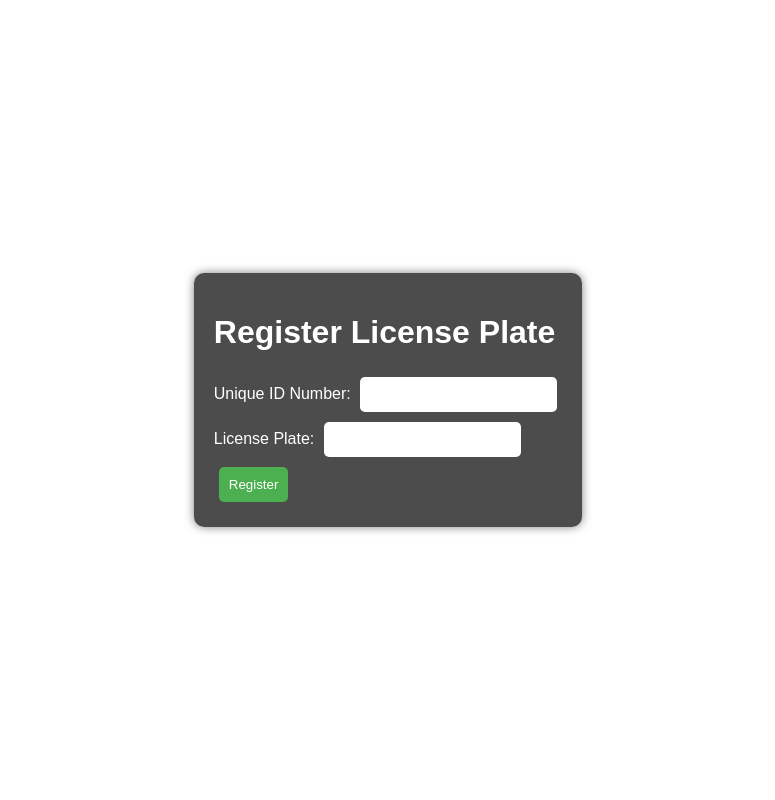
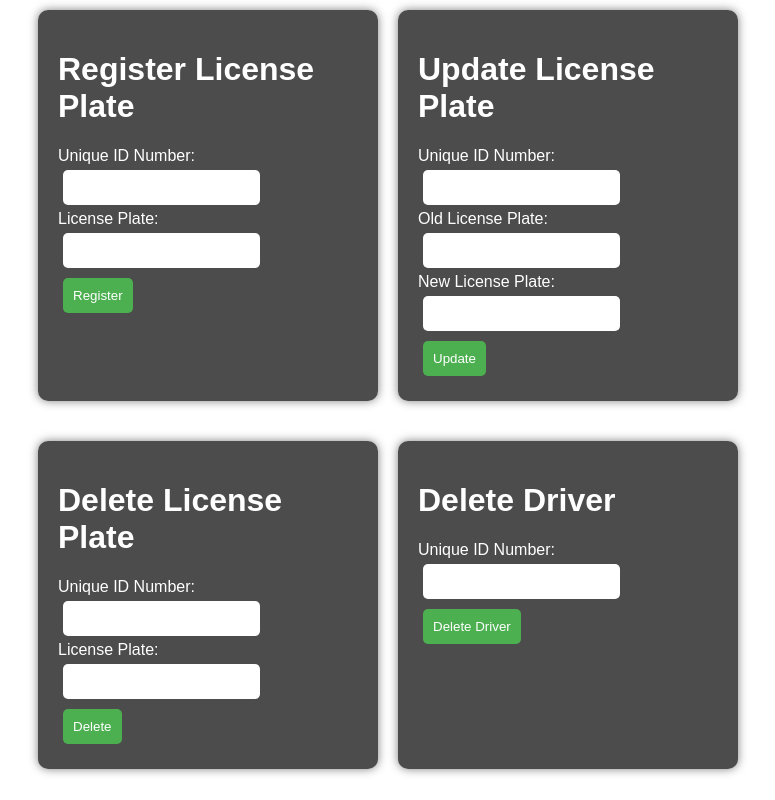
Before and after one commit to siyamregn777/Authomated_Gate_easyOCR, a Flask app: page / in a window 1280 px wide. Shown: the whole page, without its empty margins (252-1027 px from the left). Run offline with Flask 3, Linux system fonts and the light colour scheme.

Commit message:
add delete button to delete driver_id and license

```diff
--- a/app.py
+++ b/app.py
@@ -1,5 +1,3 @@
-#app.py
-
 from flask import Flask, request, jsonify, render_template
 import mysql.connector
 
@@ -70,6 +68,87 @@ def register_plate():
     conn.close()
     return jsonify({"message": "License Plate Registered!"}), 200
 
+@app.route('/update_plate', methods=['POST'])
+def update_plate():
+    id_number = request.form['update_id']
+    old_plate = request.form['old_plate']
+    new_plate = request.form['new_plate']
+
+    conn = mysql.connector.connect(
+        host='localhost',
+        user='root',  # Replace with your MySQL username
+        password='root',  # Replace with your MySQL password
+        database='Registration'  # Updated database name
+    )
+    c = conn.cursor()
+
+    # Check if the existing plate belongs to the given ID
+    c.execute('SELECT * FROM plates WHERE id_number = %s AND plate = %s', (id_number, old_plate))
+    plate = c.fetchone()
+
+    if plate is None:
+        conn.close()
+        return jsonify({"message": "No license plate found for the given ID!"}), 404
+
+    # Update the license plate
+    c.execute('UPDATE plates SET plate = %s WHERE id_number = %s AND plate = %s', (new_plate, id_number, old_plate))
+    conn.commit()
+    conn.close()
+    return jsonify({"message": "License Plate Updated!"}), 200
+
+@app.route('/delete_plate', methods=['POST'])
+def delete_plate():
+    id_number = request.form['delete_id']
+    plate = request.form['delete_plate']
+
+    conn = mysql.connector.connect(
+        host='localhost',
+        user='root',  # Replace with your MySQL username
+        password='root',  # Replace with your MySQL password
+        database='Registration'  # Updated database name
+    )
+    c = conn.cursor()
+
+    # Check if the existing plate belongs to the given ID
+    c.execute('SELECT * FROM plates WHERE id_number = %s AND plate = %s', (id_number, plate))
+    existing_plate = c.fetchone()
+
+    if existing_plate is None:
+        conn.close()
+        return jsonify({"message": "No license plate found for the given ID!"}), 404
+
+    # Delete the license plate
+    c.execute('DELETE FROM plates WHERE id_number = %s AND plate = %s', (id_number, plate))
+    conn.commit()
+    conn.close()
+    return jsonify({"message": "License Plate Deleted!"}), 200
+
+@app.route('/delete_driver', methods=['POST'])
+def delete_driver():
+    id_number = request.form['delete_driver_id']
+
+    conn = mysql.connector.connect(
+        host='localhost',
+        user='root',  # Replace with your MySQL username
+        password='root',  # Replace with your MySQL password
+        database='Registration'  # Updated database name
+    )
+    c = conn.cursor()
+
+    # Check if the driver exists
+    c.execute('SELECT * FROM drivers WHERE id_number = %s', (id_number,))
+    driver = c.fetchone()
+
+    if driver is None:
+        conn.close()
+        return jsonify({"message": "No driver found with the given ID!"}), 404
+
+    # Delete the driver, which will also delete associated license plates
+    c.execute('DELETE FROM drivers WHERE id_number = %s', (id_number,))
+    conn.commit()
+    conn.close()
+    return jsonify({"message": "Driver and associated license plates deleted!"}), 200
+
 @app.route('/')
 def index():
     return render_template('index.html')
--- a/templates/index.html
+++ b/templates/index.html
@@ -10,16 +10,33 @@
             color: white;
             font-family: Arial, sans-serif;
             display: flex;
-            justify-content: center;
+            flex-direction: column;
             align-items: center;
             height: 100vh;
             margin: 0;
+        }
+        .alert {
+            display: none;
+            background-color: rgba(255, 255, 255, 0.8);
+            color: #333;
+            padding: 10px;
+            border-radius: 5px;
+            margin: 10px;
+            width: 300px;
+            text-align: center;
+        }
+        .form-container {
+            display: flex;
+            justify-content: center;
+            margin-bottom: 20px;
         }
         form {
             background: rgba(0, 0, 0, 0.7);
             padding: 20px;
             border-radius: 10px;
             box-shadow: 0 0 10px rgba(0, 0, 0, 0.5);
+            margin: 10px;
+            width: 300px; /* Set a fixed width for forms */
         }
         input[type="text"], input[type="submit"] {
             padding: 10px;
@@ -36,8 +53,43 @@
             background-color: #45a049;
         }
     </style>
+    <script src="https://code.jquery.com/jquery-3.6.0.min.js"></script>
+    <script>
+        $(document).ready(function () {
+            $("form").on("submit", function (event) {
+                event.preventDefault(); // Prevent the form from submitting the default way
+                const form = $(this);
+                const url = form.attr("action");
+                const method = form.attr("method");
+
+                $.ajax({
+                    type: method,
+                    url: url,
+                    data: form.serialize(),
+                    success: function (response) {
+                        showAlert(response.message, "success");
+                    },
+                    error: function (xhr) {
+                        showAlert(xhr.responseJSON.message, "error");
+                    }
+                });
+            });
+        });
+
+        function showAlert(message, type) {
+            const alertBox = $(".alert");
+            alertBox.text(message);
+            alertBox.css("background-color", type === "success" ? "rgba(0, 255, 0, 0.8)" : "rgba(255, 0, 0, 0.8)");
+            alertBox.show();
+            setTimeout(function () {
+                alertBox.hide();
+            }, 3000);
+        }
+    </script>
 </head>
 <body>
+    <div class="alert"></div>
+    <div class="form-container">
         <form method="post" action="/register_plate">
             <h1>Register License Plate</h1>
             <label for="id_number">Unique ID Number:</label>
@@ -48,5 +100,41 @@
             <br>
             <input type="submit" value="Register">
         </form>
+
+        <form method="post" action="/update_plate">
+            <h1>Update License Plate</h1>
+            <label for="update_id">Unique ID Number:</label>
+            <input type="text" id="update_id" name="update_id" required>
+            <br>
+            <label for="old_plate">Old License Plate:</label>
+            <input type="text" id="old_plate" name="old_plate" required>
+            <br>
+            <label for="new_plate">New License Plate:</label>
+            <input type="text" id="new_plate" name="new_plate" required>
+            <br>
+            <input type="submit" value="Update">
+        </form>
+    </div>
+
+    <div class="form-container">
+        <form method="post" action="/delete_plate">
+            <h1>Delete License Plate</h1>
+            <label for="delete_id">Unique ID Number:</label>
+            <input type="text" id="delete_id" name="delete_id" required>
+            <br>
+            <label for="delete_plate">License Plate:</label>
+            <input type="text" id="delete_plate" name="delete_plate" required>
+            <br>
+            <input type="submit" value="Delete">
+        </form>
+
+        <form method="post" action="/delete_driver">
+            <h1>Delete Driver</h1>
+            <label for="delete_driver_id">Unique ID Number:</label>
+            <input type="text" id="delete_driver_id" name="delete_driver_id" required>
+            <br>
+            <input type="submit" value="Delete Driver">
+        </form>
+    </div>
 </body>
 </html>
```
Lines whose indentation alone changed are shown as unchanged.
